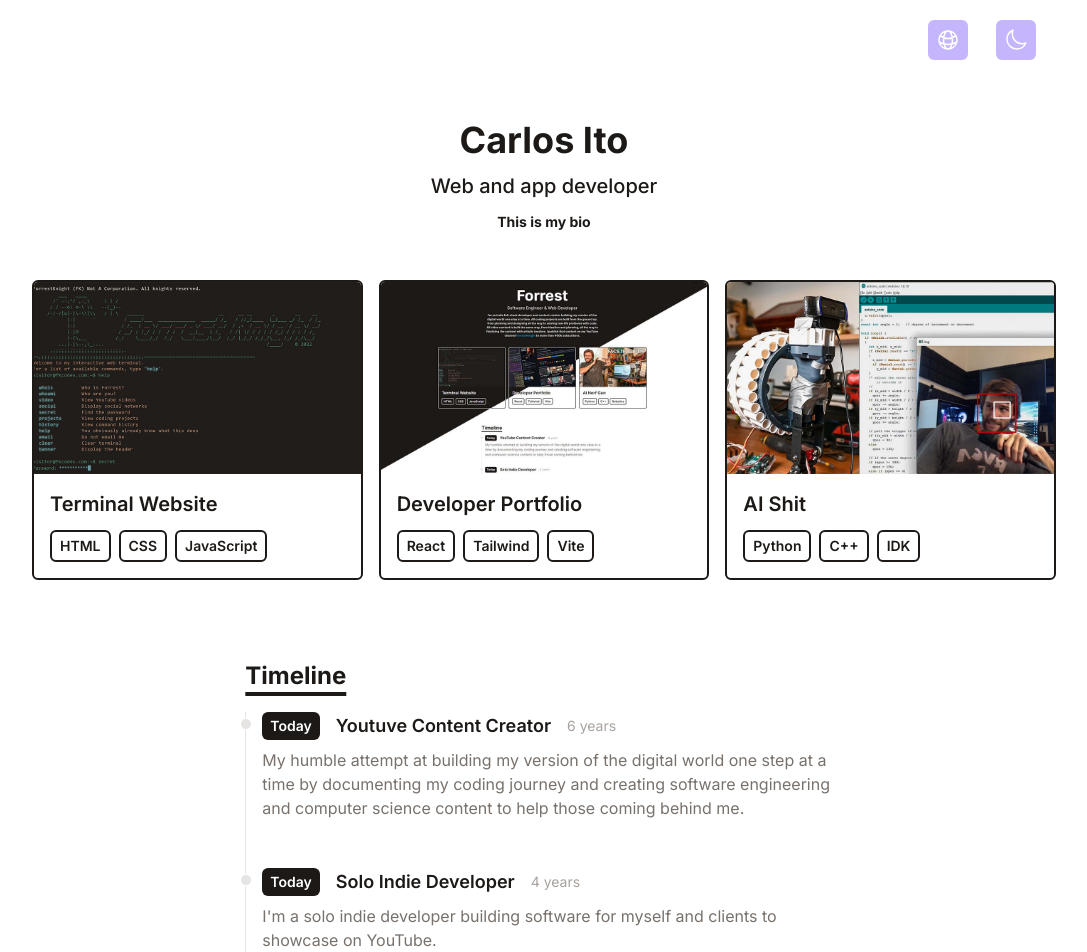
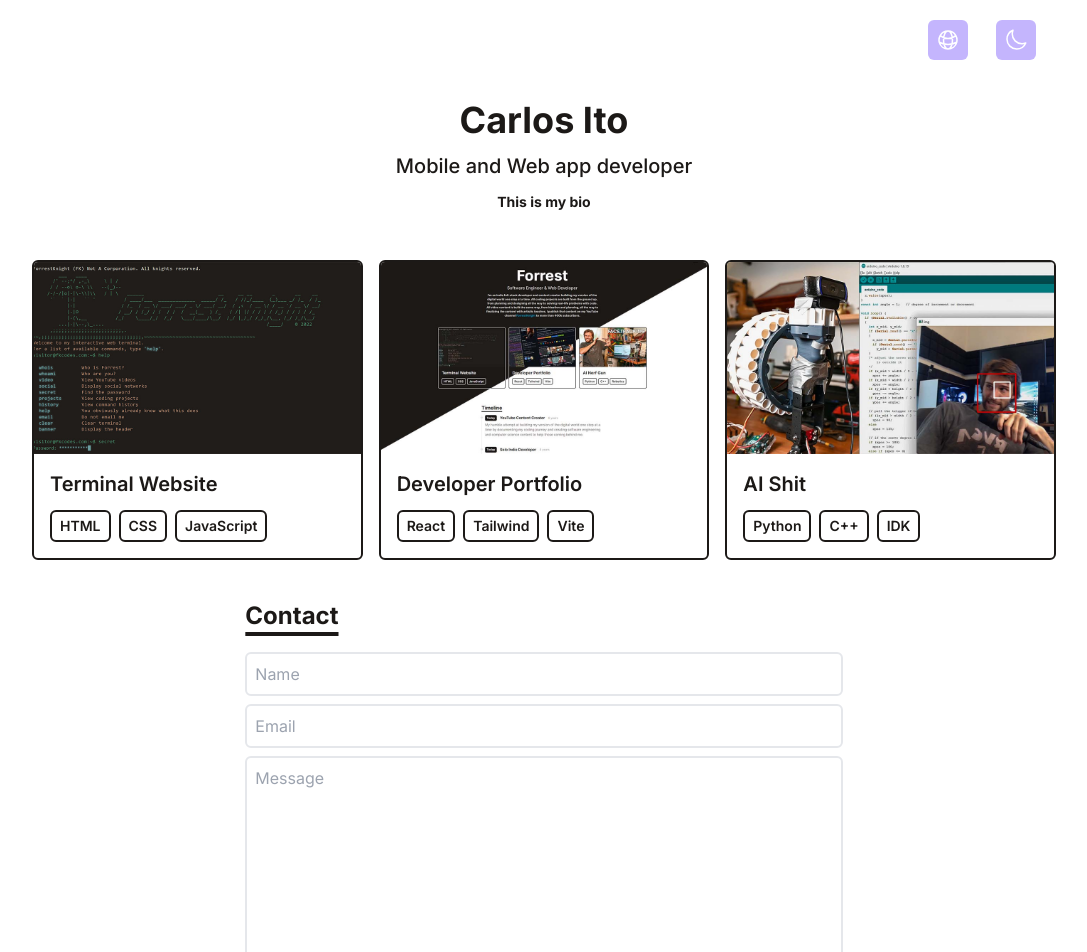
Before and after one commit to ItO210/portfolio, a React (Vite) app: page / in a window 1280 px wide. Shown: the top 952 px of the page, without its empty margins (96-1183 px from the left). Built offline with nearby package versions, Linux system fonts and the light colour scheme.

Commit message:
deleted timeline and arranged files

```diff
--- a/src/App.jsx
+++ b/src/App.jsx
@@ -4,16 +4,14 @@ import Footer from "./components/Footer"
 import Header from "./components/Header"
 import Intro from "./components/Intro"
 import Portfolio from "./components/Portfolio"
-import Timeline from "./components/Timeline"
 
 function App() {
   return (
       <div className="bg-white dark:bg-stone-900 text-stone-900 dark:text-stone-300 min-h-screen font-inter">
           <div className="max-w-5xl w-11/12 mx-auto">
-		  	<Header/>
+		  	    <Header/>
             <Intro/>
             <Portfolio/>
-            <Timeline/>
             <Contact/>
             <Footer/>
           </div>
--- a/src/Darkmode.jsx
+++ /dev/null
@@ -1,67 +0,0 @@
-import React, {useEffect, useState} from "react"
-
-function Darkmode(){
-    const [theme, setTheme] = useState(null);
-
-    useEffect(() => {
-        if (window.matchMedia('(prefers-color-scheme: dark)').matches) {
-            setTheme('dark');
-        } else {
-            setTheme('light');
-        }
-    }, []);
-
-    const handleThemeSwitch = () => {
-        setTheme(theme === 'dark' ? 'light' : 'dark');
-    };
-
-    useEffect(() => {
-        if (theme === 'dark') {
-            document.documentElement.classList.add('dark');
-        } else {
-            document.documentElement.classList.remove('dark');
-        }
-    }, [theme]);
-
-    const sun = (
-        <svg
-            xmlns="http://www.w3.org/2000/svg"
-            fill="none"
-            viewBox="0 0 24 24"
-            strokeWidth={1.5}
-            stroke="currentColor"
-            className="w-6 h-6"
-        >
-            <path
-                strokeLinecap="round"
-                strokeLinejoin="round"
-                d="M12 3v2.25m6.364.386l-1.591 1.591M21 12h-2.25m-.386 6.364l-1.591-1.591M12 18.75V21m-4.773-4.227l-1.591 1.591M5.25 12H3m4.227-4.773L5.636 5.636M15.75 12a3.75 3.75 0 11-7.5 0 3.75 3.75 0 017.5 0z"
-            />
-        </svg>
-    );
-
-    const moon = (
-        <svg
-            xmlns="http://www.w3.org/2000/svg"
-            fill="none"
-            viewBox="0 0 24 24"
-            strokeWidth={1.5}
-            stroke="white"
-            className="w-6 h-6"
-        >
-            <path
-                strokeLinecap="round"
-                strokeLinejoin="round"
-                d="M21.752 15.002A9.718 9.718 0 0118 15.75c-5.385 0-9.75-4.365-9.75-9.75 0-1.33.266-2.597.748-3.752A9.753 9.753 0 003 11.25C3 16.635 7.365 21 12.75 21a9.753 9.753 0 009.002-5.998z"
-            />
-        </svg>
-    );
-
-    return(
-        moon,
-        sun,
-        handleThemeSwitch
-    )
-}
-
-export default Darkmode;
--- a/src/components/Contact.jsx
+++ b/src/components/Contact.jsx
@@ -1,5 +1,4 @@
 import React from "react";
-import Title from "./Title";
 
 function Contact() {
     return (
@@ -10,7 +9,7 @@ function Contact() {
                     method="POST"
                     className="flex flex-col w-full md:w-7/12"
                 >
-                    <Title>Contact</Title>
+                    <h1 className="text-2xl font-bold underline underline-offset-8 decoration-4 mb-5 text-xtone-900 dark:text-white pt-10">Contact</h1>
                     <input
                         type="text"
                         name="name"
--- a/src/components/Header.jsx
+++ b/src/components/Header.jsx
@@ -4,7 +4,7 @@ import LanguageButton from "./LanguageButton";
 export default function Header() {
 
     return(
-        <div className="flex flex-col md:flex-row justify-end pt-5 pb-5">
+        <div className="flex flex-row justify-end pt-5">
             <LanguageButton/>
             <DarkmodeButton/>
         </div>
--- a/src/components/Timeline.jsx
+++ /dev/null
@@ -1,24 +0,0 @@
-import React from "react";
-import TimelineItem from "./TimelineItem";
-import timeline from "../data/timeline";
-import Title from "./Title";
-
-function Timeline() {
-    return (
-        <div className="flex flex-column md:flex-row justify-center my-20">
-            <div className="w-full md:w-7/12">
-                <Title>Timeline</Title>
-                {timeline.map(item => (
-                    <TimelineItem
-                        year={item.year}
-                        title={item.title}
-                        duration={item.duration}
-                        details={item.details}
-                    />
-                ))}
-            </div>
-        </div>
-    )
-}
-
-export default Timeline;
--- a/src/components/TimelineItem.jsx
+++ /dev/null
@@ -1,27 +0,0 @@
-import React from "react";
-
-function TimelineItem({year, title, duration, details}) {
-    return (
-        <ol className="flex flex-col md:flex-row relative border-l border-stone-200 dark:border-stone-700">
-            <li className="mb-10 ml-4">
-                <div className="absolute w-3 h-3 bg-stone-200 rounded-full mt-1.5 -left-1.5 border border-white dark:border-stone-900 dark:bg-stone-700" />
-                <p className="flex flex-wrap gap-4 flex-row items-center justify-start text-xs md:text-sm">
-                    <span className="inline-block px-2 py-1 font-semibold text-white dark:text-stone-900 bg-stone-900 dark:bg-white rounded-md">
-                        {year}
-                    </span>
-                    <h3 className="text-lg font-semibold text-stone-900 dark:text-white">
-                        {title}
-                    </h3>
-                    <div className="my-1 text-sm font-normal leading-none text-stone-400 dark:text-stone-500">
-                        {duration}
-                    </div>
-                </p>
-                <p className="my-2 text-base font-normal text-stone-500 dark:text-stone-400">
-                    {details}
-                </p>
-            </li>
-        </ol>
-    )
-}
-
-export default TimelineItem;
--- a/src/components/Title.jsx
+++ /dev/null
@@ -1,14 +0,0 @@
-import React from "react";
-
-function Title({children, id}) {
-    return (
-        <h1
-        id={id && id}
-        className="text-2xl font-bold underline underline-offset-8 decoration-4 mb-5 text-xtone-900 dark:text-white"
-        >
-            {children}
-        </h1>
-    )
-}
-
-export default Title;
--- a/src/translations/en/global.json
+++ b/src/translations/en/global.json
@@ -3,7 +3,7 @@
         "hello-world": "Hello world"
     },
     "intro":{
-        "description": "Web and app developer",
+        "description": "Mobile and Web app developer",
         "bio": "This is my bio"
     }
 }
```
